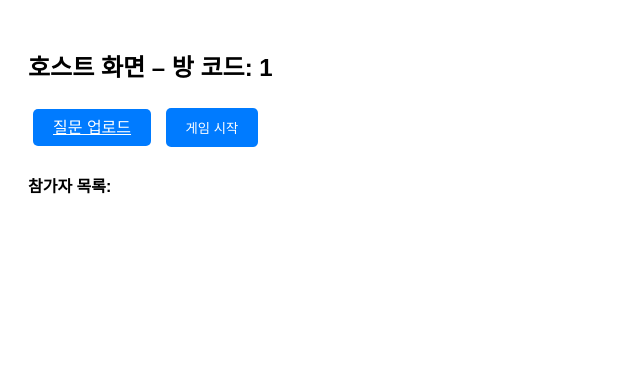
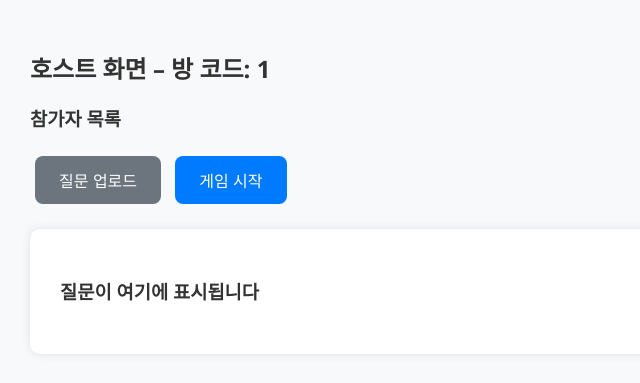
Before and after one commit to yhs66/online_balance_game, a Flask app: page /host/1 in a window 1280 px wide. Shown: the top 383 px of the page, without its empty margins (0-640 px from the left). Run offline with Flask 3, Linux system fonts and the light colour scheme; data comes from the database, SQL or seed files in the repository; data that the repository does not hold is empty; some libraries are stand-ins or nearby versions.

Commit message:
fix : bug fix

```diff
--- a/app.py
+++ b/app.py
@@ -5,11 +5,13 @@ import string
 import json
 from flask_socketio import SocketIO, emit, join_room
 from threading import Timer
+import os
 
 app = Flask(__name__)
 socketio = SocketIO(app)
 
 current_question_data = {}
+participants_in_room = {}
 DATABASE = 'database.db'
 
 def get_db():
@@ -103,31 +105,9 @@ def start_game(code):
     conn.close()
 
     if first_question:
-        return redirect(f"/question/{code}/{first_question['id']}")
+        return redirect(f"/host/{code}")
     else:
         return f"<h3>❌ 질문이 없습니다. 먼저 업로드 해주세요!</h3><a href='/host/{code}'>← 돌아가기</a>"
-
-@app.route('/question/<code>/<int:question_id>')
-def show_question(code, question_id):
-    conn = get_db()
-    q = conn.execute(
-        "SELECT * FROM questions WHERE id = ? AND room_code = ?",
-        (question_id, code)
-    ).fetchone()
-    conn.close()
-
-    if not q:
-        return "<h3>❌ 질문을 찾을 수 없습니다.</h3>"
-
-    return f"""
-    <h2>{q['question']}</h2>
-    <form action="/submit_choice" method="post">
-        <input type="hidden" name="room_code" value="{code}">
-        <input type="hidden" name="question_id" value="{question_id}">
-        <button type="submit" name="choice" value="1">{q['option1']}</button>
-        <button type="submit" name="choice" value="2">{q['option2']}</button>
-    </form>
-    """
 
 @app.route('/join', methods=['POST'])
 def join():
@@ -135,13 +115,6 @@ def join():
     name = request.form['name']
 
     conn = get_db()
-    conn.execute("""
-        CREATE TABLE IF NOT EXISTS participants (
-            id INTEGER PRIMARY KEY AUTOINCREMENT,
-            room_code TEXT,
-            name TEXT
-        );
-    """)
     conn.execute("INSERT INTO participants (room_code, name) VALUES (?, ?)", (code, name))
     conn.commit()
     conn.close()
@@ -186,45 +159,25 @@ def submit_choice():
     else:
         return render_template("game_over.html")
 
-@app.route('/result/<code>/<int:question_id>')
-def show_result(code, question_id):
+@app.route('/api/questions/<code>')
+def api_questions(code):
     conn = get_db()
-
-    question = conn.execute(
-        "SELECT * FROM questions WHERE id = ? AND room_code = ?",
-        (question_id, code)
-    ).fetchone()
-
-    count_1 = conn.execute(
-        "SELECT COUNT(*) FROM choices WHERE room_code = ? AND question_id = ? AND choice = '1'",
-        (code, question_id)
-    ).fetchone()[0]
-
-    count_2 = conn.execute(
-        "SELECT COUNT(*) FROM choices WHERE room_code = ? AND question_id = ? AND choice = '2'",
-        (code, question_id)
-    ).fetchone()[0]
-
-    total = count_1 + count_2
-    percent_1 = round((count_1 / total) * 100) if total > 0 else 0
-    percent_2 = round((count_2 / total) * 100) if total > 0 else 0
-
+    result = conn.execute("SELECT * FROM questions WHERE room_code = ? ORDER BY id", (code,)).fetchall()
     conn.close()
-
-    return render_template(
-        'result.html',
-        question=question,
-        count_1=count_1,
-        count_2=count_2,
-        percent_1=percent_1,
-        percent_2=percent_2
-    )
+    return [dict(row) for row in result]
 
 @socketio.on('join')
 def handle_join(data):
     room = data['room']
     join_room(room)
-    print(f"✅ 클라이언트가 방 {room}에 참가했습니다.")
+
+    name = data.get('name', '익명')
+    if room not in participants_in_room:
+        participants_in_room[room] = []
+    participants_in_room[room].append(name)
+
+    emit("update_participants", participants_in_room[room], to=room)
+    print(f"✅ 클라이언트({name})가 방 {room}에 참가했습니다.")
 
 @socketio.on('send_question')
 def handle_send_question(data):
@@ -238,23 +191,7 @@ def handle_send_question(data):
     }
 
     emit('show_question', question, to=room)
-    print(f"🕐 타이머 시작! 방 {room} 질문 {question['question']}")
-    Timer(10, send_result, args=[room]).start()
-
-def send_result(room):
-    result = current_question_data.get(room, {})
-    answers = result.get('answers', {'1': 0, '2': 0})
-    total = answers['1'] + answers['2']
-    percent_1 = round((answers['1'] / total) * 100) if total else 0
-    percent_2 = round((answers['2'] / total) * 100) if total else 0
-
-    emit('show_result', {
-        'question_id': result.get('question_id'),
-        'count_1': answers['1'],
-        'count_2': answers['2'],
-        'percent_1': percent_1,
-        'percent_2': percent_2
-    }, to=room)
+    print(f"🕐 질문 전송: 방 {room} → {question['question']}")
 
 @socketio.on('submit_answer')
 def handle_submit_answer(data):
@@ -264,13 +201,6 @@ def handle_submit_answer(data):
     if room in current_question_data and choice in ['1', '2']:
         current_question_data[room]['answers'][choice] += 1
         print(f"✅ 응답 수집: 방 {room}, 선택 {choice}")
-
-@app.route('/api/questions/<code>')
-def api_questions(code):
-    conn = get_db()
-    result = conn.execute("SELECT * FROM questions WHERE room_code = ? ORDER BY id", (code,)).fetchall()
-    conn.close()
-    return [dict(row) for row in result]
 
 @socketio.on('show_result')
 def handle_show_result(data):
@@ -300,9 +230,13 @@ def handle_show_result(data):
         'percent_2': p2
     }, to=room)
 
+@socketio.on('game_over')
+def handle_game_over(data):
+    room = data['room']
+    emit('game_over', to=room)
+    print(f"🎮 게임 종료: 방 {room}")
 
 if __name__ == '__main__':
     init_db()
-    import os
     port = int(os.environ.get("PORT", 5000))
     socketio.run(app, host='0.0.0.0', port=port)
--- a/templates/host_room.html
+++ b/templates/host_room.html
@@ -1,117 +1,159 @@
 <!DOCTYPE html>
-<html>
+<html lang="ko">
 <head>
+    <meta charset="UTF-8">
     <title>호스트 화면</title>
     <script src="https://cdn.socket.io/4.6.1/socket.io.min.js"></script>
-    <script src="https://cdn.jsdelivr.net/npm/chart.js"></script>
     <style>
-        body { font-family: sans-serif; padding: 20px; }
-        .btn { padding: 10px 20px; margin: 5px; background: #007BFF; color: white; border: none; border-radius: 5px; cursor: pointer; }
-        .btn:disabled { background: #aaa; cursor: not-allowed; }
-        .hidden { display: none; }
+        body {
+            font-family: 'Segoe UI', sans-serif;
+            background: #f8f9fa;
+            margin: 0;
+            padding: 30px;
+            color: #333;
+        }
+        h2 {
+            margin-bottom: 10px;
+        }
+        #question-box {
+            margin-top: 20px;
+            background: #fff;
+            padding: 30px;
+            border-radius: 10px;
+            box-shadow: 0 0 10px rgba(0,0,0,0.1);
+        }
+        #buttons {
+            margin-top: 20px;
+        }
+        button {
+            font-size: 16px;
+            padding: 12px 24px;
+            margin: 5px;
+            border: none;
+            border-radius: 8px;
+            cursor: pointer;
+            transition: 0.2s;
+        }
+        button:hover {
+            opacity: 0.9;
+        }
+        .start-btn { background-color: #007bff; color: white; }
+        .upload-btn { background-color: #6c757d; color: white; }
+        .next-btn { background-color: #28a745; color: white; }
+        #result {
+            margin-top: 20px;
+        }
+        #participant-list {
+            list-style: none;
+            padding-left: 0;
+            margin-top: 10px;
+        }
     </style>
 </head>
 <body>
     <h2>호스트 화면 – 방 코드: {{ code }}</h2>
 
-    <div id="setup-controls">
-        <a href="/host/{{ code }}/upload" class="btn">질문 업로드</a>
-        <button id="start-btn" class="btn" onclick="startGame()">게임 시작</button>
+    <!-- 참가자 목록 -->
+    <div>
+        <h3>참가자 목록</h3>
+        <ul id="participant-list"></ul>
     </div>
 
-    <div id="question-box" class="hidden">
-        <p id="question"></p>
-        <p><b>1번:</b> <span id="opt1"></span></p>
-        <p><b>2번:</b> <span id="opt2"></span></p>
-        <button id="end-btn" class="btn" onclick="endQuestion()">질문 끝내기</button>
+    <!-- 버튼 영역 -->
+    <div id="buttons">
+        <form method="GET" action="/host/{{ code }}/upload" style="display: inline;">
+            <button type="submit" class="upload-btn" id="upload-btn">질문 업로드</button>
+        </form>
+
+        <form method="POST" action="/start_game/{{ code }}" style="display: inline;">
+            <button type="submit" class="start-btn" id="start-btn">게임 시작</button>
+        </form>
+
+        <button class="next-btn" id="next-btn" style="display:none;">다음 질문</button>
     </div>
 
-    <div id="result-box" class="hidden">
-        <button id="next-btn" class="btn" onclick="nextQuestion()">다음 질문</button>
-        <h3>결과</h3>
-        <canvas id="resultChart" width="300" height="150"></canvas>
-    </div>
-
-    <div>
-        <h4>참가자 목록:</h4>
-        <ul id="participant-list"></ul>
+    <!-- 질문 표시 -->
+    <div id="question-box">
+        <h3 id="question">질문이 여기에 표시됩니다</h3>
+        <div id="result"></div>
     </div>
 
     <script>
         const socket = io();
         const roomCode = "{{ code }}";
-        let chart;
 
-        socket.emit("join", { room: roomCode, role: "host" });
+        let currentIndex = 0;
+        let questions = [];
 
-        function startGame() {
-            socket.emit("start_game", { room: roomCode });
-            document.getElementById("setup-controls").style.display = "none";
-        }
+        // 참가
+        socket.emit("join", { room: roomCode });
 
-        function endQuestion() {
-            socket.emit("end_question", { room: roomCode });
-            document.getElementById("question-box").classList.add("hidden");
-        }
-
-        function nextQuestion() {
-            socket.emit("next_question", { room: roomCode });
-            document.getElementById("result-box").classList.add("hidden");
-        }
-
-        socket.on("show_question", data => {
-            document.getElementById("question-box").classList.remove("hidden");
-            document.getElementById("result-box").classList.add("hidden");
-
-            document.getElementById("question").innerText = data.question;
-            document.getElementById("opt1").innerText = data.option1;
-            document.getElementById("opt2").innerText = data.option2;
-
-            // 버튼 숨기기
-            document.getElementById("setup-controls").style.display = "none";
-        });
-
-        socket.on("show_result", data => {
-            document.getElementById("result-box").classList.remove("hidden");
-
-            const ctx = document.getElementById('resultChart').getContext('2d');
-            if (chart) chart.destroy();
-
-            chart = new Chart(ctx, {
-                type: 'bar',
-                data: {
-                    labels: ['1번', '2번'],
-                    datasets: [{
-                        label: '응답 수',
-                        data: [data.count_1, data.count_2],
-                        backgroundColor: ['#4CAF50', '#FF5733']
-                    }]
-                },
-                options: {
-                    scales: {
-                        y: { beginAtZero: true }
-                    },
-                    plugins: {
-                        legend: { display: false }
-                    }
-                }
+        // 참가자 목록 수신
+        socket.on("update_participants", names => {
+            const list = document.getElementById("participant-list");
+            list.innerHTML = "";
+            names.forEach(name => {
+                const li = document.createElement("li");
+                li.textContent = name;
+                list.appendChild(li);
             });
         });
 
-        socket.on("participant_list", names => {
-            const ul = document.getElementById("participant-list");
-            ul.innerHTML = "";
-            names.forEach(name => {
-                const li = document.createElement("li");
-                li.innerText = name;
-                ul.appendChild(li);
-            });
+        // 질문 수신
+        socket.on("show_question", data => {
+            document.getElementById("question").innerText = data.question;
+            document.getElementById("result").innerHTML = "";
+            document.getElementById("next-btn").style.display = "none";
+
+            // 버튼 숨기기 (게임 시작 후)
+            document.getElementById("upload-btn").style.display = "none";
+            document.getElementById("start-btn").style.display = "none";
         });
 
-        socket.on("game_over", () => {
-            document.getElementById("question-box").classList.add("hidden");
-            document.getElementById("result-box").innerHTML = "<h2>게임 종료!</h2>";
+        // 결과 수신
+        socket.on("show_result", data => {
+            document.getElementById("result").innerHTML = `
+                <h4>결과</h4>
+                <div>①: ${data.count_1}명 (${data.percent_1}%)</div>
+                <div>②: ${data.count_2}명 (${data.percent_2}%)</div>
+                <div style="margin-top: 10px;">
+                    <div style="background: #007bff; height: 20px; width: ${data.percent_1}%; border-radius: 8px; margin-bottom: 5px;"></div>
+                    <div style="background: #28a745; height: 20px; width: ${data.percent_2}%; border-radius: 8px;"></div>
+                </div>
+            `;
+            document.getElementById("next-btn").style.display = "inline-block";
         });
+
+        // 다음 질문 버튼 → emit
+        document.getElementById("next-btn").onclick = () => {
+            currentIndex++;
+            if (currentIndex < questions.length) {
+                socket.emit("send_question", {
+                    room: roomCode,
+                    question: questions[currentIndex],
+                    question_id: questions[currentIndex].id
+                });
+            } else {
+                socket.emit("game_over", { room: roomCode });
+                document.getElementById("question").innerText = "🎉 모든 질문이 완료되었습니다!";
+                document.getElementById("result").innerHTML = "";
+                document.getElementById("next-btn").style.display = "none";
+            }
+        };
+
+        // 게임 시작 시 질문 목록 불러오기
+        window.onload = async () => {
+            const res = await fetch(`/api/questions/${roomCode}`);
+            questions = await res.json();
+            if (questions.length > 0) {
+                currentIndex = 0;
+                socket.emit("send_question", {
+                    room: roomCode,
+                    question: questions[currentIndex],
+                    question_id: questions[currentIndex].id
+                });
+            }
+        };
     </script>
 </body>
 </html>
```
Also changed, not shown: templates/index.html (+21 -13 lines), templates/join_room.html (+6 -2 lines).
